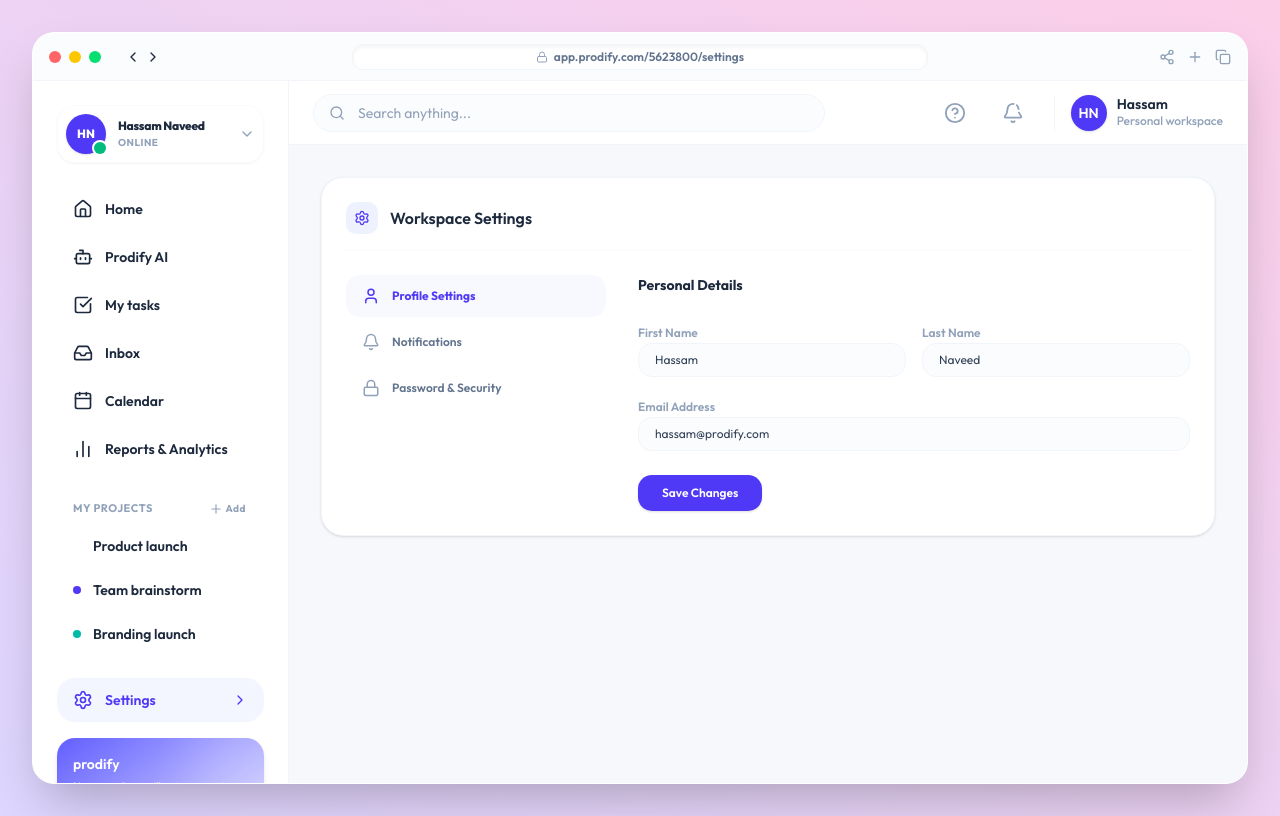
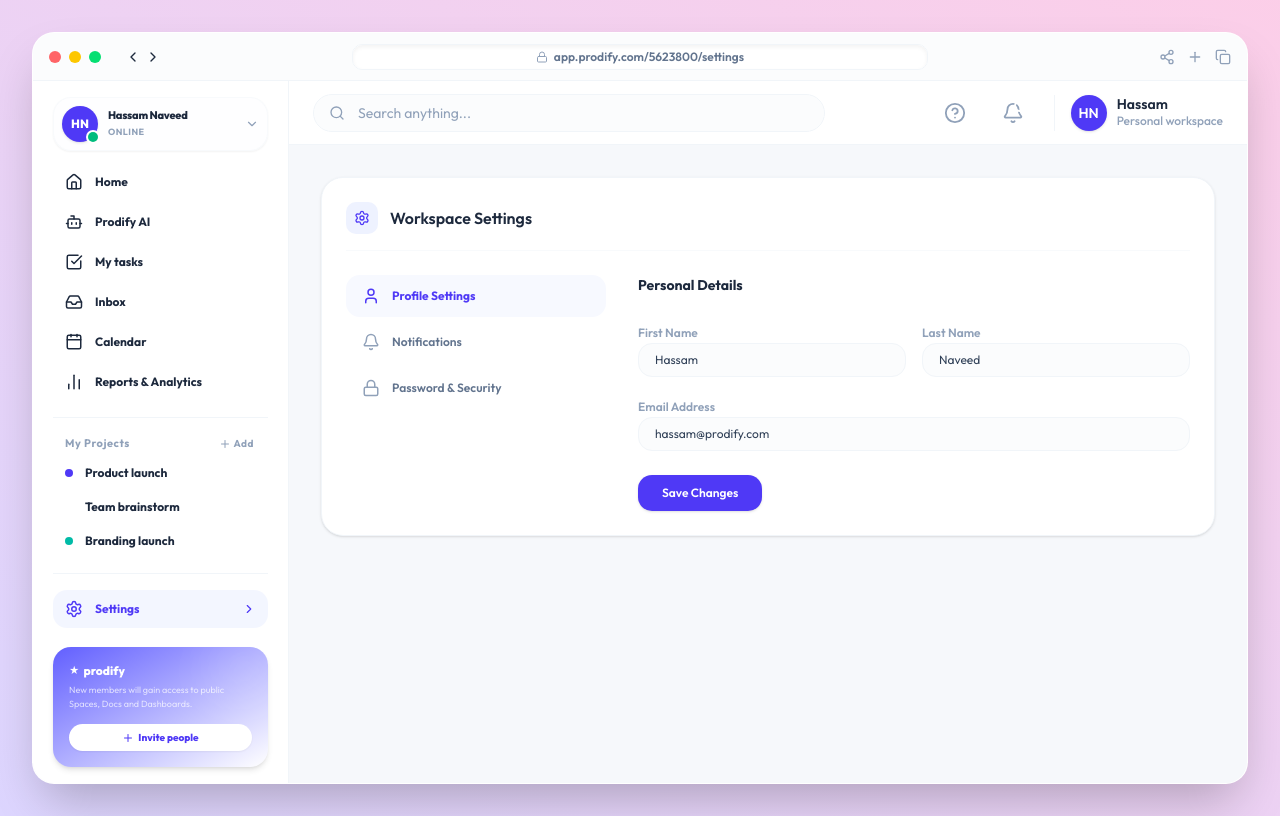
Before and after one commit to hassamnaveed44/prodify_taskmanagement, a Next.js app: page /settings in a window 1280 px wide. Built offline with nearby package versions, Linux system fonts and the light colour scheme.

Commit message:
Phase 1: Polish sidebar styles, dividers, button labels, and heights to match SS1 reference exactly without scrollbar overflow

```diff
--- a/components/layout/sidebar.tsx
+++ b/components/layout/sidebar.tsx
@@ -29,8 +29,8 @@
 
 // Mock Projects data matching design
 const projects = [
-  { name: "Product launch", color: "bg-indigo-650" },
-  { name: "Team brainstorm", color: "bg-indigo-600" },
+  { name: "Product launch", color: "bg-indigo-600" },
+  { name: "Team brainstorm", color: "bg-indigo-650" },
   { name: "Branding launch", color: "bg-teal-500" },
 ];
 
@@ -48,39 +48,36 @@
   };
 
   return (
-    <aside className="w-64 border-r border-slate-100 bg-white flex flex-col h-full p-6 justify-between select-none relative">
+    <aside className="w-64 border-r border-slate-100 bg-white flex flex-col h-full py-4 px-5 justify-between select-none overflow-hidden shrink-0">
       {/* Mobile Close Button */}
       {onClose && (
         <button
           onClick={onClose}
-          className="md:hidden absolute top-6 right-4 text-slate-400 hover:text-slate-650 p-1 rounded-lg hover:bg-slate-50 transition-colors z-50"
+          className="md:hidden absolute top-4 right-4 text-slate-400 hover:text-slate-650 p-1 rounded-lg hover:bg-slate-50 transition-colors z-50 animate-fade-in"
         >
           <X className="w-5 h-5" />
         </button>
       )}
 
-      {/* Top Section */}
-      <div className="space-y-6">
-
-        {/* User Profile Card (Matches Top of Sidebar in target UI) */}
-        <div className="flex items-center justify-between p-2 hover:bg-slate-50 rounded-2xl cursor-pointer transition-colors border border-slate-50 shadow-xs">
-          <div className="flex items-center gap-3">
-            {/* Avatar with initials or face shape */}
-            <div className="w-10 h-10 rounded-full bg-indigo-600 text-white font-extrabold text-xs flex items-center justify-center shadow-sm shrink-0 relative">
+      {/* Top and middle sections container */}
+      <div className="flex flex-col gap-3">
+        {/* 1. User Profile Card (Top-most) */}
+        <div className="flex items-center justify-between p-2 hover:bg-slate-50 rounded-2xl cursor-pointer transition-colors border border-slate-100/50 shadow-xs bg-slate-50/20">
+          <div className="flex items-center gap-2.5">
+            <div className="w-9 h-9 rounded-full bg-indigo-600 text-white font-extrabold text-xs flex items-center justify-center shadow-sm shrink-0 relative">
               HN
-              {/* Online status green dot */}
-              <span className="absolute bottom-0 right-0 w-3 h-3 bg-emerald-500 rounded-full ring-2 ring-white"></span>
+              <span className="absolute bottom-0 right-0 w-2.5 h-2.5 bg-emerald-500 rounded-full ring-2 ring-white"></span>
             </div>
             <div>
-              <h4 className="font-extrabold text-slate-800 text-xs leading-tight tracking-tight">Hassam Naveed</h4>
-              <p className="text-[10px] text-slate-400 font-bold uppercase tracking-wider mt-0.5">Online</p>
+              <h4 className="font-extrabold text-slate-800 text-[11px] leading-tight tracking-tight">Hassam Naveed</h4>
+              <p className="text-[9px] text-slate-400 font-bold uppercase tracking-wider mt-0.5">Online</p>
             </div>
           </div>
-          <ChevronDown className="w-4 h-4 text-slate-400 shrink-0" />
+          <ChevronDown className="w-3.5 h-3.5 text-slate-400 shrink-0" />
         </div>
 
-        {/* Main Navigation */}
-        <nav className="space-y-1">
+        {/* 2. Main Navigation Links (Compact padding) */}
+        <nav className="space-y-0.5">
           {navItems.map((item) => {
             const isActive = pathname === item.href;
             const Icon = item.icon;
@@ -91,82 +88,85 @@
                 href={item.href}
                 onClick={handleLinkClick}
                 className={cn(
-                  "flex items-center gap-3 px-4 py-3 rounded-2xl text-sm font-semibold transition-all duration-200",
+                  "flex items-center gap-3 px-3 py-2.5 rounded-xl text-xs font-bold transition-all duration-150 select-none",
                   isActive
                     ? "bg-indigo-50/70 text-indigo-600"
                     : "text-slate-550 hover:bg-slate-50/60 hover:text-slate-800"
                 )}
               >
-                <Icon className={cn("w-5 h-5 shrink-0", isActive ? "text-indigo-600" : "text-slate-455")} />
+                <Icon className={cn("w-4.5 h-4.5 shrink-0", isActive ? "text-indigo-600" : "text-slate-455")} />
                 <span>{item.name}</span>
-                {isActive && <ChevronRight className="w-4 h-4 ml-auto text-indigo-600 shrink-0" />}
+                {isActive && <ChevronRight className="w-3.5 h-3.5 ml-auto text-indigo-600 shrink-0" />}
               </Link>
             );
           })}
+        </nav>
 
-          {/* Projects Category */}
-          <div className="pt-6">
-            <div className="px-4 flex items-center justify-between text-[11px] font-bold text-slate-400 tracking-wider uppercase mb-2">
+        {/* Thin Divider Line above Projects */}
+        <div className="border-t border-slate-100 my-1" />
+
+        {/* 3. Projects Category */}
+        <div className="space-y-1.5">
+          <div className="px-3 flex items-center justify-between text-[11px] font-bold text-slate-400 tracking-wider mb-1 select-none">
             <span>My Projects</span>
-              <button className="text-indigo-655 hover:text-indigo-800 transition-colors p-0.5 rounded flex items-center gap-0.5 text-[10px] lowercase font-bold normal-case">
-                <Plus className="w-3.5 h-3.5" /> Add
+            <button className="text-indigo-650 hover:text-indigo-850 transition-colors p-0.5 rounded flex items-center gap-0.5 text-[10px] font-bold normal-case select-none">
+              <Plus className="w-3 h-3" /> Add
             </button>
           </div>
 
-            <div className="space-y-1">
+          <div className="space-y-0.5">
             {projects.map((project) => {
               const projectPath = `/projects/${project.name.toLowerCase().replace(" ", "-")}`;
-                const isProjectActive = pathname === projectPath;
               return (
                 <Link
                   key={project.name}
                   href={projectPath}
                   onClick={handleLinkClick}
-                    className={cn(
-                      "flex items-center gap-3 px-4 py-2.5 rounded-2xl text-sm font-semibold transition-all duration-200",
-                      isProjectActive
-                        ? "bg-slate-50 text-indigo-650"
-                        : "text-slate-555 hover:bg-slate-50/50 hover:text-slate-800"
-                    )}
+                  className="flex items-center gap-3 px-3 py-2 rounded-xl text-xs font-bold text-slate-555 hover:bg-slate-50/50 hover:text-slate-800 transition-all duration-150"
                 >
+                  {/* Colored square/dot indicator */}
                   <span className={cn("w-2 h-2 rounded-full shrink-0", project.color)} />
                   <span className="truncate">{project.name}</span>
-                    {isProjectActive && <ChevronRight className="w-4 h-4 ml-auto text-indigo-600 shrink-0" />}
                 </Link>
               );
             })}
           </div>
         </div>
-        </nav>
-      </div>
 
-      {/* Bottom Section */}
-      <div className="pt-6 space-y-4">
-        {/* Settings */}
+        {/* Thin Divider Line above Settings */}
+        <div className="border-t border-slate-100 my-1" />
+
+        {/* 4. Settings Link (Positioned directly below Projects list) */}
+        <div>
           <Link
             href="/settings"
             onClick={handleLinkClick}
             className={cn(
-            "flex items-center gap-3 px-4 py-3 rounded-2xl text-sm font-semibold transition-all duration-200",
+              "flex items-center gap-3 px-3 py-2.5 rounded-xl text-xs font-bold transition-all duration-150 select-none",
               pathname === "/settings"
                 ? "bg-indigo-50/70 text-indigo-600"
                 : "text-slate-555 hover:bg-slate-50/60 hover:text-slate-800"
             )}
           >
-          <Settings className={cn("w-5 h-5 shrink-0", pathname === "/settings" ? "text-indigo-600" : "text-slate-455")} />
+            <Settings className={cn("w-4.5 h-4.5 shrink-0", pathname === "/settings" ? "text-indigo-600" : "text-slate-455")} />
             <span>Settings</span>
-          {pathname === "/settings" && <ChevronRight className="w-4 h-4 ml-auto text-indigo-600 shrink-0" />}
+            {pathname === "/settings" && <ChevronRight className="w-3.5 h-3.5 ml-auto text-indigo-600 shrink-0" />}
           </Link>
+        </div>
+      </div>
 
-        {/* Invite Card - Restored at the bottom as shown in first SS */}
-        <div className="bg-gradient-to-br from-indigo-500 to-purple-650 rounded-2xl p-4 text-white shadow-md relative overflow-hidden">
-          <div className="absolute top-0 right-0 w-24 h-24 bg-white/10 rounded-full blur-xl translate-x-4 -translate-y-4"></div>
-          <h3 className="font-semibold text-sm mb-1 z-10 relative">prodify</h3>
-          <p className="text-[11px] text-white/80 leading-relaxed mb-3 z-10 relative">
+      {/* 5. Pinned Invite Card (Bottom-most, compact height) */}
+      <div className="pt-2">
+        <div className="bg-gradient-to-br from-indigo-500 to-purple-650 rounded-2xl p-4 text-white shadow-md relative overflow-hidden select-none">
+          <div className="absolute top-0 right-0 w-20 h-20 bg-white/10 rounded-full blur-xl translate-x-4 -translate-y-4"></div>
+          <h3 className="font-extrabold text-xs mb-1 z-10 relative flex items-center gap-1">
+            <span className="text-[10px] animate-pulse">★</span> prodify
+          </h3>
+          <p className="text-[9px] text-white/70 leading-normal mb-3.5 z-10 relative">
             New members will gain access to public Spaces, Docs and Dashboards.
           </p>
-          <button className="w-full bg-white text-indigo-600 font-bold text-xs py-2 px-4 rounded-xl shadow hover:bg-slate-55 transition-colors z-10 relative cursor-pointer">
-            Invite people
+          <button className="w-full bg-white text-indigo-600 font-extrabold text-[10px] py-1.5 px-3 rounded-xl shadow-xs hover:bg-slate-50 hover:scale-[1.02] active:scale-[0.98] transition-all duration-150 z-10 relative flex items-center justify-center gap-1 cursor-pointer">
+            <Plus className="w-3 h-3 text-indigo-600" /> Invite people
           </button>
         </div>
       </div>
```
Lines whose indentation alone changed are shown as unchanged.
